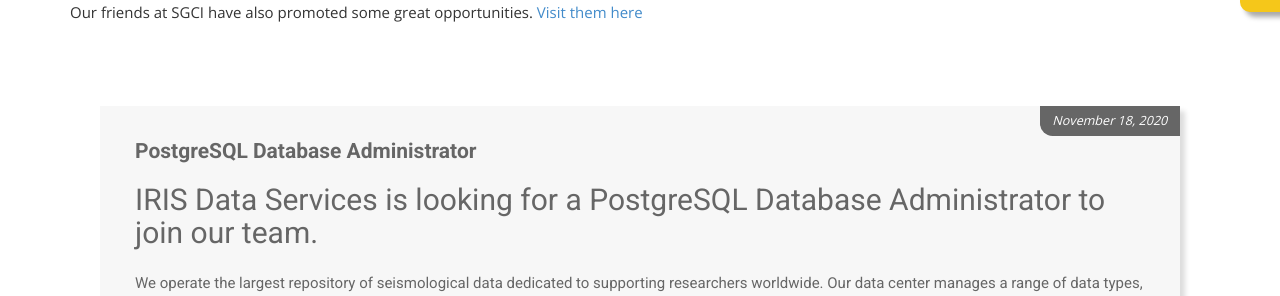
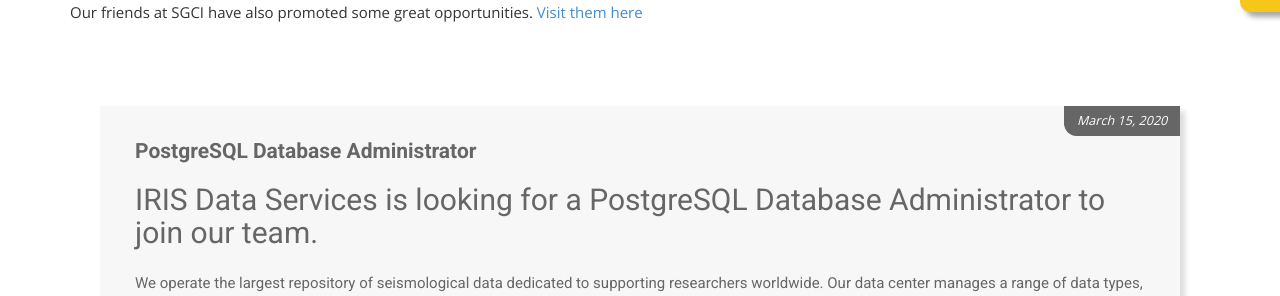
Before and after one commit to cicoe/cicoe.github.io, a Jekyll site: the page built from jobs.html, in a window 1280 px wide. Shown: the part 563-859 px from the top of the page. Built offline with Jekyll 4.4.1, drawn with Linux system fonts in a browser that asks for light colours; nearby versions of some CDN libraries; some web fonts are replaced.

Commit message:
fixed date

```diff
--- a/_data/job_listings.yml
+++ b/_data/job_listings.yml
@@ -1,6 +1,6 @@
 - title: 'PostgreSQL Database Administrator'
   institution: 'IRIS Data Services'
-  date: '2020-11-18'
+  date: '2020-03-15'
   desc: '
     <h2>IRIS Data Services is looking for a PostgreSQL Database Administrator to join our team.<h2>
     <p>
```
